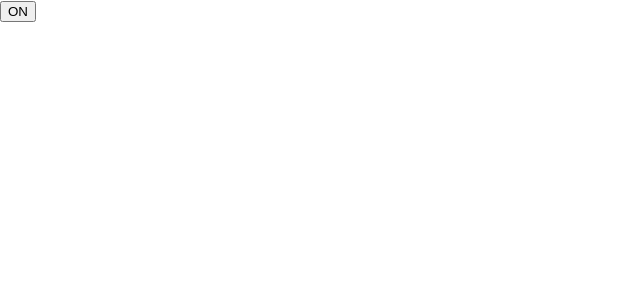
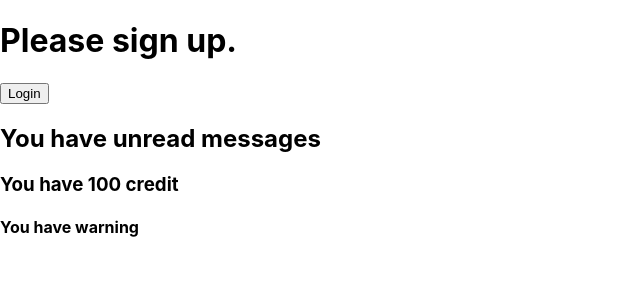
Before and after one commit to basir/react-basic-app, a React (Create React App) app: page / in a window 1280 px wide. Shown: the top 300 px of the page, without its empty margins (0-640 px from the left). Built offline with nearby package versions, Linux system fonts and the light colour scheme.

Commit message:
Video-09-Conditional-Rendering

```diff
--- a/src/App.js
+++ b/src/App.js
@@ -1,12 +1,14 @@
 import './App.css';
 import Clock from './Clock';
+import Greeting from './Greeting';
 import ToggleButton from './ToggleButton';
 import Welcome from './Welcome';
+import LoginControl from './LoginControl';
 
 function App() {
   return (
     <div>
-      <ToggleButton />
+      <LoginControl hasNewMessage={true} credit={100} hasWarning={true} />
     </div>
   );
 }
--- /dev/null
+++ b/src/Greeting.js
@@ -0,0 +1,11 @@
+import GuestGreeting from './GuestGreeting';
+import UserGreeting from './UserGreeting';
+
+function Greeting(props) {
+  if (props.isLoggedIn) {
+    return <UserGreeting />;
+  } else {
+    return <GuestGreeting />;
+  }
+}
+export default Greeting;
--- /dev/null
+++ b/src/GuestGreeting.js
@@ -0,0 +1,4 @@
+function GuestGreeting() {
+  return <h1>Please sign up.</h1>;
+}
+export default GuestGreeting;
--- /dev/null
+++ b/src/LoginButton.js
@@ -0,0 +1,4 @@
+function LoginButton(props) {
+  return <button onClick={props.onClick}>Login</button>;
+}
+export default LoginButton;
--- /dev/null
+++ b/src/LoginControl.js
@@ -0,0 +1,41 @@
+import React, { Component } from 'react';
+import Greeting from './Greeting';
+import LoginButton from './LoginButton';
+import LogoutButton from './LogoutButton';
+
+export default class LoginControl extends Component {
+  constructor(props) {
+    super(props);
+    this.state = { isLoggedIn: false };
+  }
+  handleLoginClick = () => {
+    this.setState({ isLoggedIn: true });
+  };
+
+  handleLogoutClick = () => {
+    this.setState({ isLoggedIn: false });
+  };
+
+  render() {
+    let button;
+    if (this.state.isLoggedIn) {
+      button = <LogoutButton onClick={this.handleLogoutClick} />;
+    } else {
+      button = <LoginButton onClick={this.handleLoginClick} />;
+    }
+
+    return (
+      <div>
+        <Greeting isLoggedIn={this.state.isLoggedIn} />
+        {button}
+        {this.props.hasNewMessage && <h2>You have unread messages</h2>}
+        {this.props.credit > 0 ? (
+          <h3>You have {this.props.credit} credit</h3>
+        ) : (
+          <h3>You have no credit</h3>
+        )}
+        {this.props.hasWarning ? <h4>You have warning</h4> : null}
+      </div>
+    );
+  }
+}
--- /dev/null
+++ b/src/LogoutButton.js
@@ -0,0 +1,4 @@
+function LogoutButton(props) {
+  return <button onClick={props.onClick}>Logout</button>;
+}
+export default LogoutButton;
--- /dev/null
+++ b/src/UserGreeting.js
@@ -0,0 +1,4 @@
+function UserGreeting() {
+  return <h1>Welcome back!</h1>;
+}
+export default UserGreeting;
```
Also changed, not shown: 1 other file (tests, documents, lock files or other folders).
